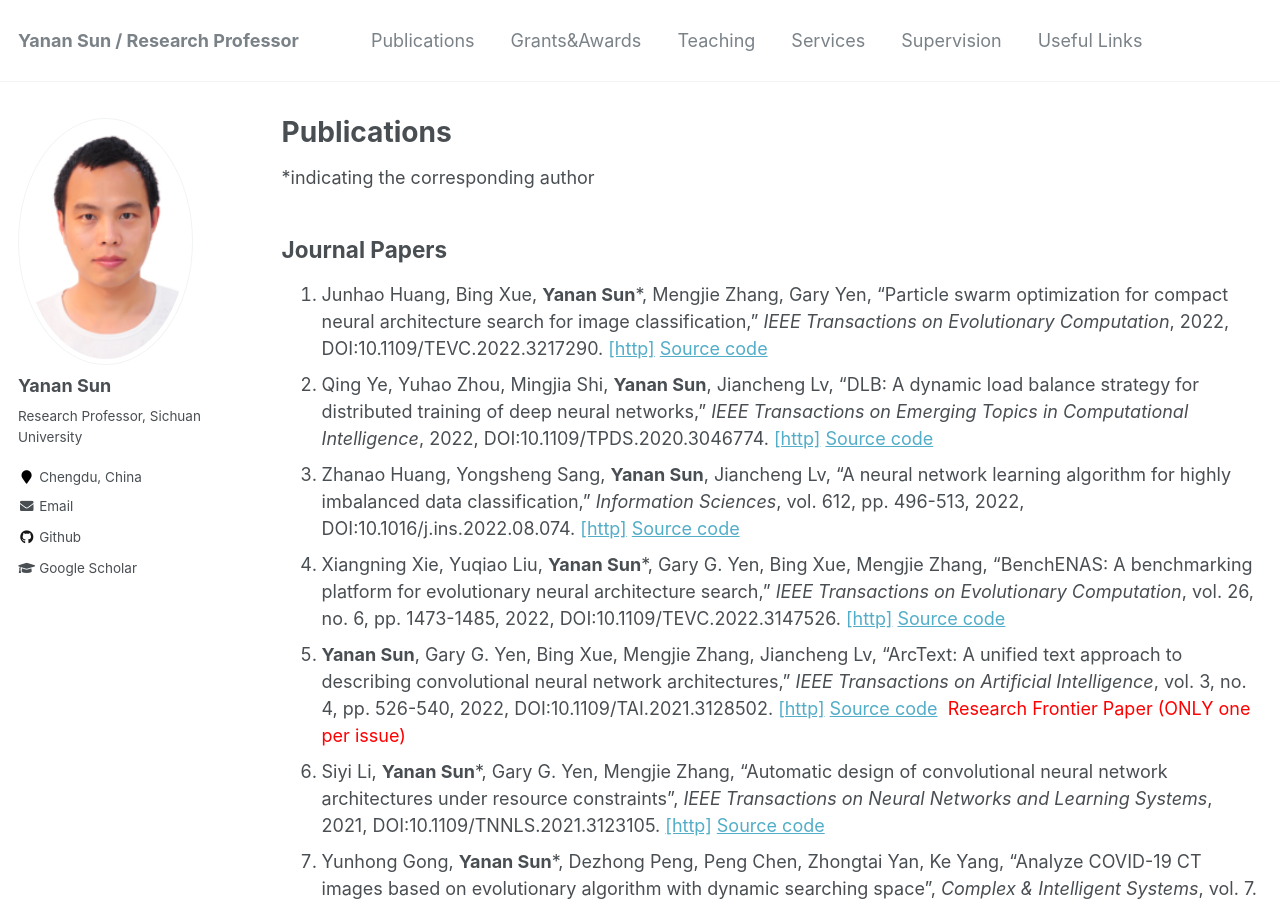
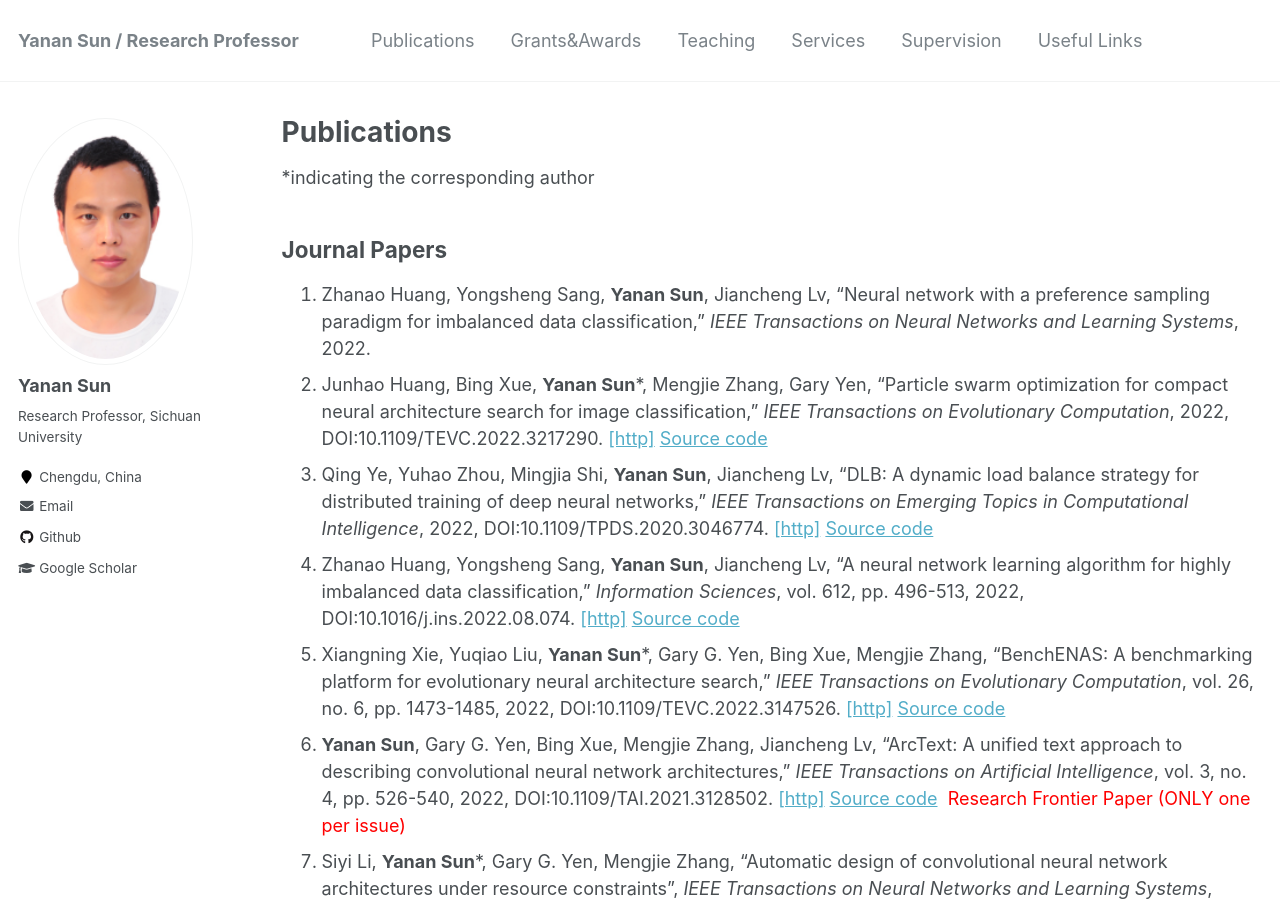
Before and after one commit to yn-sun/yn-sun.github.io, a Jekyll site: the page built from _pages/publications.md, in a window 1280 px wide and 900 px high. Built offline with Jekyll 4.4.1, drawn with Linux system fonts in a browser that asks for light colours; comment, search, counter and statistics services are not loaded.

Commit message:
Update publications.md

```diff
--- a/_pages/publications.md
+++ b/_pages/publications.md
@@ -7,32 +7,33 @@
 *indicating the corresponding author
 ## Journal Papers
 
-1. Junhao Huang, Bing Xue, **Yanan Sun***, Mengjie Zhang, Gary Yen, "Particle swarm optimization for compact neural architecture search for image classification," <i>IEEE Transactions on Evolutionary Computation</i>, 2022, DOI:10.1109/TEVC.2022.3217290. [[http]](https://ieeexplore.ieee.org/document/9930866) [Source code](https://github.com/HuangJunh/EPCNAS)
-2. Qing Ye, Yuhao Zhou, Mingjia Shi, **Yanan Sun**, Jiancheng Lv, "DLB: A dynamic load balance strategy for distributed training of deep neural networks," <i>IEEE Transactions on Emerging Topics in Computational Intelligence</i>, 2022, DOI:10.1109/TPDS.2020.3046774. [[http]](https://ieeexplore.ieee.org/document/9960865) [Source code](https://github.com/Soptq/Dynamic_Load_Balance_DistributedDNN)
-3. Zhanao Huang, Yongsheng Sang, **Yanan Sun**, Jiancheng Lv, "A neural network learning algorithm for highly imbalanced data classification," <i>Information Sciences</i>, vol. 612, pp. 496-513, 2022, DOI:10.1016/j.ins.2022.08.074.  [[http]](https://www.sciencedirect.com/science/article/pii/S0020025522009847)  [Source code](https://github.com/yn-sun/paper_source_code/tree/main/ZAH_IS_Paper)
-4. Xiangning Xie, Yuqiao Liu, **Yanan Sun***, Gary G. Yen, Bing Xue, Mengjie Zhang, "BenchENAS: A benchmarking platform for evolutionary neural architecture search," <i>IEEE Transactions on Evolutionary Computation</i>, vol. 26, no. 6, pp. 1473-1485, 2022, DOI:10.1109/TEVC.2022.3147526. [[http]](https://ieeexplore.ieee.org/document/9697075)  [Source code](https://benchenas.com/)
-5. **Yanan Sun**, Gary G. Yen, Bing Xue, Mengjie Zhang, Jiancheng Lv, "ArcText: A unified text approach to describing convolutional neural network architectures," <i>IEEE Transactions on Artificial Intelligence</i>, vol. 3, no. 4, pp. 526-540, 2022, DOI:10.1109/TAI.2021.3128502. [[http]](https://ieeexplore.ieee.org/document/9618852) [Source code](https://github.com/yn-sun/arctext)&nbsp;&nbsp;<span style="color: #FF0000">Research Frontier Paper (ONLY one per issue)</span>
-6. Siyi Li, **Yanan Sun***, Gary G. Yen, Mengjie Zhang, "Automatic design of convolutional neural network architectures under resource constraints", <i>IEEE Transactions on Neural Networks and Learning Systems</i>, 2021, DOI:10.1109/TNNLS.2021.3123105. [[http]](https://ieeexplore.ieee.org/document/9609007) [Source code](https://github.com/LLLsy-0868/CH-CNN)
-7. Yunhong Gong, **Yanan Sun***, Dezhong Peng, Peng Chen, Zhongtai Yan, Ke Yang, "Analyze COVID-19 CT images based on evolutionary algorithm with dynamic searching space", <i>Complex & Intelligent Systems</i>, vol. 7. pp. 3195-3209, 2021. DOI:10.1007/s40747-021-00513-8. [[http]](https://link.springer.com/article/10.1007%2Fs40747-021-00513-8) [Source code](https://github.com/yh-gong/EAVLCOVID)
-8. Yuqiao Liu, **Yanan Sun***, Bing Xue, Mengjie Zhang, Gary Yen, Kay Chen Tan, "A survey on evolutionary neural architecture search," <i>IEEE Transactions on Neural Networks and Learning Systems</i>, 2021. DOI:10.1109/TNNLS.2021.3100554. [[http]](https://ieeexplore.ieee.org/abstract/document/9508774)
-9. **Yanan Sun**, Xian Sun, Yuhan Fang, Gary G. Yen, Yuqiao Liu, "A novel training protocol for performance predictors of evolutionary neural architecture search algorithms," <i>IEEE Transactions on Evolutionary Computation</i>, vol. 25, no. 3, pp. 524-536, 2021. DOI:10.1109/TEVC.2021.3055076. [[http]](https://ieeexplore.ieee.org/document/9336721) [Experimental Data](https://github.com/yn-sun/PRI)
-10. Yao Chen, **Yanan Sun***, Jiancheng Lv, Bijue Jia, Xiaoming Huang, "End-to-end heart sound segmentation using deep convolutional recurrent network," <i>Complex & Intelligent Systems</i>, vol. 7, pp. 2103–2117, 2021. DOI:10.1007/s40747-021-00325-w. [[http]](https://link.springer.com/article/10.1007/s40747-021-00325-w) [Source code](https://github.com/yn-sun/paper_source_code/tree/main/CLSTM)
-11. Xiangru Chen, **Yanan Sun***, Mengjie Zhang, Dezhong Peng, "Evolving deep convolutional variational autoencoders for image classification," <i>IEEE Transactions on Evolutionary Computation</i>, vol. 25, no. 5, pp. 815-829, 2021. DOI:10.1109/TEVC.2020.3047220. [[http]](https://ieeexplore.ieee.org/document/9306892) [Source code](https://github.com/yn-sun/evovae)
-12. Qing Ye, **Yanan Sun**\*, Jixin Zhang, Jiancheng Lv\*, "A distributed framework for EA-based NAS," <i>IEEE Transactions on Parallel and Distributed Systems</i>, vol. 32, no. 7, pp. 1753-1764, 2020. DOI:10.1109/TPDS.2020.3046774. [[http]](https://ieeexplore.ieee.org/document/9305984) [Source code](https://github.com/Fuyeking/Distributed-EA-based-NAS)
-13. Yao Chen, Jiancheng Lv, **Yanan Sun**, Bijue Jia, "Heart sound segmentation via duration long–short term memory neural network," <i>Applied Soft Computing</i>, vol. 95, pp. 106540, 2020. DOI:10.1016/j.asoc.2020.106540. [[http]](https://www.sciencedirect.com/science/article/abs/pii/S1568494620304798) [Source code](https://github.com/yn-sun/paper_source_code/tree/main/Duration_LSTM)
-14. **Yanan Sun**, Bing Xue, Mengjie Zhang, Gary G. Yen, Jiancheng Lv, "Automatically designing CNN architectures using genetic algorithm for image classification," <i>IEEE Transactions on Cybernetics</i>, vol. 50, no. 9, pp. 3840-3854, 2020. DOI:10.1109/TCYB.2020.2983860. [[http]](https://ieeexplore.ieee.org/document/9075201) [Source code](https://github.com/yn-sun/cnn-ga) <span style="color: #FF0000">ESI Hot Paper (TOP 0.1% worldwide)</span>&nbsp;and also&nbsp;<span style="color: #FF0000">Highly Cited Paper (TOP 1% worldwide)</span>
-15. **Yanan Sun**, Bing Xue, Mengjie Zhang, Gary G. Yen, "Completely automated CNN architecture design based on blocks," <i>IEEE Transactions on Neural Networks and Learning Systems</i>, vol. 31, no. 4, pp. 1242-1254, 2020. DOI: 10.1109/TNNLS.2019.2919608. [[http]](https://ieeexplore.ieee.org/document/8742788/) [Source code](https://github.com/yn-sun/ea-cnn) <span style="color: #FF0000">Highly Cited Paper (TOP 1% worldwide)</span>&nbsp;and also &nbsp;<span style="color: #FF0000">Research Frontier Paper (ONLY one per issue)</span>
-16. **Yanan Sun**, Bing Xue, Mengjie Zhang, Gary G. Yen, "Evolving deep convolutional neural networks for image classification," <i>IEEE Transactions on Evolutionary Computation</i>, vol. 24, no. 2, pp. 394-407, 2020. DOI: 10.1109/TEVC.2019.2916183. [[http]](https://ieeexplore.ieee.org/abstract/document/8712430) [Source code](https://github.com/yn-sun/evocnn) <span style="color: #FF0000">Highly Cited Paper (TOP 1% worldwide)</span>&nbsp;and also &nbsp;<span style="color: #FF0000">ESI Hot Paper (TOP 0.1% worldwide)</span>&nbsp;and also &nbsp;<span style="color: #FF0000">Research Frontier Paper (ONLY one per issue)</span>
-17. **Yanan Sun**, Handing Wang, Bing Xue, Yaochu Jin, Gary G. Yen, Mengjie Zhang, "Surrogate-assisted evolutionary deep learning using an end-to-end random forest-based performance predictor," <i>IEEE Transactions on Evolutionary Computation</i>, vol. 24, no. 2, pp. 350-364, 2020. DOI:10.1109/TEVC.2019.2924461. [[http]](https://ieeexplore.ieee.org/document/8744404) [Source code](https://github.com/yn-sun/e2epp)
-18. **Yanan Sun**, Bing Xue, Mengjie Zhang, Gary G. Yen, "A new two-stage evolutionary algorithm for many-objective optimization," <i>IEEE Transactions on Evolutionary Computation</i>, vol. 23, no. 5, pp. 748-761, 2019. DOI: 10.1109/TEVC.2018.2882166. [[http]](https://ieeexplore.ieee.org/document/8540041/) The [source code](https://github.com/BIMK/PlatEMO/tree/master/PlatEMO/Algorithms/MaOEA-IT) has been integrated into the PlatEMO.
-19. Harith Al-Sahaf, Ying Bi, Qi Chen, Yi Mei, **Yanan Sun**, Binh Tran, Bing Xue, Mengjie Zhang (Alphabetical Order), "A survey on evolutionary machine learning,"<i>Journal of the Royal Society of New Zealand</i>, vol. 49, no. 2, pp. 205-228, 2019. DOI: 10.1080/03036758.2019.1609052. [[http]](https://www.tandfonline.com/doi/abs/10.1080/03036758.2019.1609052)
-20. **Yanan Sun**, Bing Xue, Mengjie Zhang, Gary G. Yen, "A particle swarm optimization-based flexible convolutional auto-encoder for image classification," <i>IEEE Transactions on Neural Networks and Learning Systems</i>, vol. 30, no. 8, pp. 2295-2309, 2019. DOI: 10.1109/TNNLS.2018.2881143. [[http]](https://ieeexplore.ieee.org/document/8571181/) [Source code](https://github.com/yn-sun/evocae)
-21. **Yanan Sun**, Gary G. Yen, Zhang Yi, "IGD indicator-based evolutionary algorithm for many-objective optimization problems," <i>IEEE Transactions on Evolutionary Computation</i>, vol. 23, no. 2, pp.173-187, 2019. DOI: 10.1109/TEVC.2018.2791283. [[http]](https://ieeexplore.ieee.org/document/8249827/) The [source code](https://github.com/BIMK/PlatEMO/tree/master/PlatEMO/Algorithms/MaOEA-IGD) has been integrated into the PlatEMO. <span style="color: #FF0000">Highly Cited Paper (TOP 1% worldwide)</span>&nbsp;and also&nbsp;<span style="color: #FF0000">ESI Hot Paper (TOP 0.1% worldwide)</span>
-22. **Yanan Sun**, Gary G. Yen, Zhang Yi, "Evolving unsupervised deep neural networks for learning meaningful representations," <i>IEEE Transactions on Evolutionary Computation</i>, vol. 23, no. 1, pp. 89-103, 2019. DOI: 10.1109/TEVC.2018.2808689. [[http]](https://ieeexplore.ieee.org/document/8300639/) [Source code](https://github.com/yn-sun/eudnn)
-23. **Yanan Sun**, Gary G. Yen, Zhang Yi, "Improved regularity model-based EDA for many-objective optimization," <i>IEEE Transactions on Evolutionary Computation</i>, vol. 22, no. 5, pp. 662-678, 2018. DOI: 10.1109/TEVC.2018.2794319. [[http]](https://www.sciencedirect.com/science/article/pii/S0950705117303015)
-24. **Yanan Sun**, Gary G. Yen, Zhang Yi, "Reference line-based estimation of distribution algorithm for many-objective optimization," <i>Knowledge-Based Systems</i>, vol. 132, pp. 129-143, 2017. DOI: 10.1016/J.KNOSYS.2017.06.021. [[http]](https://www.sciencedirect.com/science/article/pii/S0950705117303015)
-25. **Yanan Sun**, Hua Mao, Yongsheng Sang, Zhang Yi, "Explicit guiding auto-encoders for learning meaningful representation," <i>Neural Computing and Applications</i>, vol. 28, no. 3, pp. 429-436, 2017. DOI: 10.1007/S00521-015-2082-X. [[http]](https://link.springer.com/article/10.1007%2Fs00521-015-2082-x)
-26. **Yanan Sun**, Hua Mao, Quan Guo, Zhang Yi, "Learning a good representation with unsymmetrical auto-encoder," <i>Neural Computing and Applications</i>, vol. 27, no. 5, pp. 1361-1367, 2016. DOI: 10.1007/S00521-015-1939-3. [[http]](https://link.springer.com/article/10.1007/s00521-015-1939-3)
+1. Zhanao Huang, Yongsheng Sang, **Yanan Sun**, Jiancheng Lv, "Neural network with a preference sampling paradigm for imbalanced data classification," <i>IEEE Transactions on Neural Networks and Learning Systems</i>, 2022.
+2. Junhao Huang, Bing Xue, **Yanan Sun***, Mengjie Zhang, Gary Yen, "Particle swarm optimization for compact neural architecture search for image classification," <i>IEEE Transactions on Evolutionary Computation</i>, 2022, DOI:10.1109/TEVC.2022.3217290. [[http]](https://ieeexplore.ieee.org/document/9930866) [Source code](https://github.com/HuangJunh/EPCNAS)
+3. Qing Ye, Yuhao Zhou, Mingjia Shi, **Yanan Sun**, Jiancheng Lv, "DLB: A dynamic load balance strategy for distributed training of deep neural networks," <i>IEEE Transactions on Emerging Topics in Computational Intelligence</i>, 2022, DOI:10.1109/TPDS.2020.3046774. [[http]](https://ieeexplore.ieee.org/document/9960865) [Source code](https://github.com/Soptq/Dynamic_Load_Balance_DistributedDNN)
+4. Zhanao Huang, Yongsheng Sang, **Yanan Sun**, Jiancheng Lv, "A neural network learning algorithm for highly imbalanced data classification," <i>Information Sciences</i>, vol. 612, pp. 496-513, 2022, DOI:10.1016/j.ins.2022.08.074.  [[http]](https://www.sciencedirect.com/science/article/pii/S0020025522009847)  [Source code](https://github.com/yn-sun/paper_source_code/tree/main/ZAH_IS_Paper)
+5. Xiangning Xie, Yuqiao Liu, **Yanan Sun***, Gary G. Yen, Bing Xue, Mengjie Zhang, "BenchENAS: A benchmarking platform for evolutionary neural architecture search," <i>IEEE Transactions on Evolutionary Computation</i>, vol. 26, no. 6, pp. 1473-1485, 2022, DOI:10.1109/TEVC.2022.3147526. [[http]](https://ieeexplore.ieee.org/document/9697075)  [Source code](https://benchenas.com/)
+6. **Yanan Sun**, Gary G. Yen, Bing Xue, Mengjie Zhang, Jiancheng Lv, "ArcText: A unified text approach to describing convolutional neural network architectures," <i>IEEE Transactions on Artificial Intelligence</i>, vol. 3, no. 4, pp. 526-540, 2022, DOI:10.1109/TAI.2021.3128502. [[http]](https://ieeexplore.ieee.org/document/9618852) [Source code](https://github.com/yn-sun/arctext)&nbsp;&nbsp;<span style="color: #FF0000">Research Frontier Paper (ONLY one per issue)</span>
+7. Siyi Li, **Yanan Sun***, Gary G. Yen, Mengjie Zhang, "Automatic design of convolutional neural network architectures under resource constraints", <i>IEEE Transactions on Neural Networks and Learning Systems</i>, 2021, DOI:10.1109/TNNLS.2021.3123105. [[http]](https://ieeexplore.ieee.org/document/9609007) [Source code](https://github.com/LLLsy-0868/CH-CNN)
+8. Yunhong Gong, **Yanan Sun***, Dezhong Peng, Peng Chen, Zhongtai Yan, Ke Yang, "Analyze COVID-19 CT images based on evolutionary algorithm with dynamic searching space", <i>Complex & Intelligent Systems</i>, vol. 7. pp. 3195-3209, 2021. DOI:10.1007/s40747-021-00513-8. [[http]](https://link.springer.com/article/10.1007%2Fs40747-021-00513-8) [Source code](https://github.com/yh-gong/EAVLCOVID)
+9. Yuqiao Liu, **Yanan Sun***, Bing Xue, Mengjie Zhang, Gary Yen, Kay Chen Tan, "A survey on evolutionary neural architecture search," <i>IEEE Transactions on Neural Networks and Learning Systems</i>, 2021. DOI:10.1109/TNNLS.2021.3100554. [[http]](https://ieeexplore.ieee.org/abstract/document/9508774)
+10. **Yanan Sun**, Xian Sun, Yuhan Fang, Gary G. Yen, Yuqiao Liu, "A novel training protocol for performance predictors of evolutionary neural architecture search algorithms," <i>IEEE Transactions on Evolutionary Computation</i>, vol. 25, no. 3, pp. 524-536, 2021. DOI:10.1109/TEVC.2021.3055076. [[http]](https://ieeexplore.ieee.org/document/9336721) [Experimental Data](https://github.com/yn-sun/PRI)
+11. Yao Chen, **Yanan Sun***, Jiancheng Lv, Bijue Jia, Xiaoming Huang, "End-to-end heart sound segmentation using deep convolutional recurrent network," <i>Complex & Intelligent Systems</i>, vol. 7, pp. 2103–2117, 2021. DOI:10.1007/s40747-021-00325-w. [[http]](https://link.springer.com/article/10.1007/s40747-021-00325-w) [Source code](https://github.com/yn-sun/paper_source_code/tree/main/CLSTM)
+12. Xiangru Chen, **Yanan Sun***, Mengjie Zhang, Dezhong Peng, "Evolving deep convolutional variational autoencoders for image classification," <i>IEEE Transactions on Evolutionary Computation</i>, vol. 25, no. 5, pp. 815-829, 2021. DOI:10.1109/TEVC.2020.3047220. [[http]](https://ieeexplore.ieee.org/document/9306892) [Source code](https://github.com/yn-sun/evovae)
+13. Qing Ye, **Yanan Sun**\*, Jixin Zhang, Jiancheng Lv\*, "A distributed framework for EA-based NAS," <i>IEEE Transactions on Parallel and Distributed Systems</i>, vol. 32, no. 7, pp. 1753-1764, 2020. DOI:10.1109/TPDS.2020.3046774. [[http]](https://ieeexplore.ieee.org/document/9305984) [Source code](https://github.com/Fuyeking/Distributed-EA-based-NAS)
+14. Yao Chen, Jiancheng Lv, **Yanan Sun**, Bijue Jia, "Heart sound segmentation via duration long–short term memory neural network," <i>Applied Soft Computing</i>, vol. 95, pp. 106540, 2020. DOI:10.1016/j.asoc.2020.106540. [[http]](https://www.sciencedirect.com/science/article/abs/pii/S1568494620304798) [Source code](https://github.com/yn-sun/paper_source_code/tree/main/Duration_LSTM)
+15. **Yanan Sun**, Bing Xue, Mengjie Zhang, Gary G. Yen, Jiancheng Lv, "Automatically designing CNN architectures using genetic algorithm for image classification," <i>IEEE Transactions on Cybernetics</i>, vol. 50, no. 9, pp. 3840-3854, 2020. DOI:10.1109/TCYB.2020.2983860. [[http]](https://ieeexplore.ieee.org/document/9075201) [Source code](https://github.com/yn-sun/cnn-ga) <span style="color: #FF0000">ESI Hot Paper (TOP 0.1% worldwide)</span>&nbsp;and also&nbsp;<span style="color: #FF0000">Highly Cited Paper (TOP 1% worldwide)</span>
+16. **Yanan Sun**, Bing Xue, Mengjie Zhang, Gary G. Yen, "Completely automated CNN architecture design based on blocks," <i>IEEE Transactions on Neural Networks and Learning Systems</i>, vol. 31, no. 4, pp. 1242-1254, 2020. DOI: 10.1109/TNNLS.2019.2919608. [[http]](https://ieeexplore.ieee.org/document/8742788/) [Source code](https://github.com/yn-sun/ea-cnn) <span style="color: #FF0000">Highly Cited Paper (TOP 1% worldwide)</span>&nbsp;and also &nbsp;<span style="color: #FF0000">Research Frontier Paper (ONLY one per issue)</span>
+17. **Yanan Sun**, Bing Xue, Mengjie Zhang, Gary G. Yen, "Evolving deep convolutional neural networks for image classification," <i>IEEE Transactions on Evolutionary Computation</i>, vol. 24, no. 2, pp. 394-407, 2020. DOI: 10.1109/TEVC.2019.2916183. [[http]](https://ieeexplore.ieee.org/abstract/document/8712430) [Source code](https://github.com/yn-sun/evocnn) <span style="color: #FF0000">Highly Cited Paper (TOP 1% worldwide)</span>&nbsp;and also &nbsp;<span style="color: #FF0000">ESI Hot Paper (TOP 0.1% worldwide)</span>&nbsp;and also &nbsp;<span style="color: #FF0000">Research Frontier Paper (ONLY one per issue)</span>
+18. **Yanan Sun**, Handing Wang, Bing Xue, Yaochu Jin, Gary G. Yen, Mengjie Zhang, "Surrogate-assisted evolutionary deep learning using an end-to-end random forest-based performance predictor," <i>IEEE Transactions on Evolutionary Computation</i>, vol. 24, no. 2, pp. 350-364, 2020. DOI:10.1109/TEVC.2019.2924461. [[http]](https://ieeexplore.ieee.org/document/8744404) [Source code](https://github.com/yn-sun/e2epp)
+19. **Yanan Sun**, Bing Xue, Mengjie Zhang, Gary G. Yen, "A new two-stage evolutionary algorithm for many-objective optimization," <i>IEEE Transactions on Evolutionary Computation</i>, vol. 23, no. 5, pp. 748-761, 2019. DOI: 10.1109/TEVC.2018.2882166. [[http]](https://ieeexplore.ieee.org/document/8540041/) The [source code](https://github.com/BIMK/PlatEMO/tree/master/PlatEMO/Algorithms/MaOEA-IT) has been integrated into the PlatEMO.
+20. Harith Al-Sahaf, Ying Bi, Qi Chen, Yi Mei, **Yanan Sun**, Binh Tran, Bing Xue, Mengjie Zhang (Alphabetical Order), "A survey on evolutionary machine learning,"<i>Journal of the Royal Society of New Zealand</i>, vol. 49, no. 2, pp. 205-228, 2019. DOI: 10.1080/03036758.2019.1609052. [[http]](https://www.tandfonline.com/doi/abs/10.1080/03036758.2019.1609052)
+21. **Yanan Sun**, Bing Xue, Mengjie Zhang, Gary G. Yen, "A particle swarm optimization-based flexible convolutional auto-encoder for image classification," <i>IEEE Transactions on Neural Networks and Learning Systems</i>, vol. 30, no. 8, pp. 2295-2309, 2019. DOI: 10.1109/TNNLS.2018.2881143. [[http]](https://ieeexplore.ieee.org/document/8571181/) [Source code](https://github.com/yn-sun/evocae)
+22. **Yanan Sun**, Gary G. Yen, Zhang Yi, "IGD indicator-based evolutionary algorithm for many-objective optimization problems," <i>IEEE Transactions on Evolutionary Computation</i>, vol. 23, no. 2, pp.173-187, 2019. DOI: 10.1109/TEVC.2018.2791283. [[http]](https://ieeexplore.ieee.org/document/8249827/) The [source code](https://github.com/BIMK/PlatEMO/tree/master/PlatEMO/Algorithms/MaOEA-IGD) has been integrated into the PlatEMO. <span style="color: #FF0000">Highly Cited Paper (TOP 1% worldwide)</span>&nbsp;and also&nbsp;<span style="color: #FF0000">ESI Hot Paper (TOP 0.1% worldwide)</span>
+23. **Yanan Sun**, Gary G. Yen, Zhang Yi, "Evolving unsupervised deep neural networks for learning meaningful representations," <i>IEEE Transactions on Evolutionary Computation</i>, vol. 23, no. 1, pp. 89-103, 2019. DOI: 10.1109/TEVC.2018.2808689. [[http]](https://ieeexplore.ieee.org/document/8300639/) [Source code](https://github.com/yn-sun/eudnn)
+24. **Yanan Sun**, Gary G. Yen, Zhang Yi, "Improved regularity model-based EDA for many-objective optimization," <i>IEEE Transactions on Evolutionary Computation</i>, vol. 22, no. 5, pp. 662-678, 2018. DOI: 10.1109/TEVC.2018.2794319. [[http]](https://www.sciencedirect.com/science/article/pii/S0950705117303015)
+25. **Yanan Sun**, Gary G. Yen, Zhang Yi, "Reference line-based estimation of distribution algorithm for many-objective optimization," <i>Knowledge-Based Systems</i>, vol. 132, pp. 129-143, 2017. DOI: 10.1016/J.KNOSYS.2017.06.021. [[http]](https://www.sciencedirect.com/science/article/pii/S0950705117303015)
+26. **Yanan Sun**, Hua Mao, Yongsheng Sang, Zhang Yi, "Explicit guiding auto-encoders for learning meaningful representation," <i>Neural Computing and Applications</i>, vol. 28, no. 3, pp. 429-436, 2017. DOI: 10.1007/S00521-015-2082-X. [[http]](https://link.springer.com/article/10.1007%2Fs00521-015-2082-x)
+27. **Yanan Sun**, Hua Mao, Quan Guo, Zhang Yi, "Learning a good representation with unsymmetrical auto-encoder," <i>Neural Computing and Applications</i>, vol. 27, no. 5, pp. 1361-1367, 2016. DOI: 10.1007/S00521-015-1939-3. [[http]](https://link.springer.com/article/10.1007/s00521-015-1939-3)
 
 
 
```
